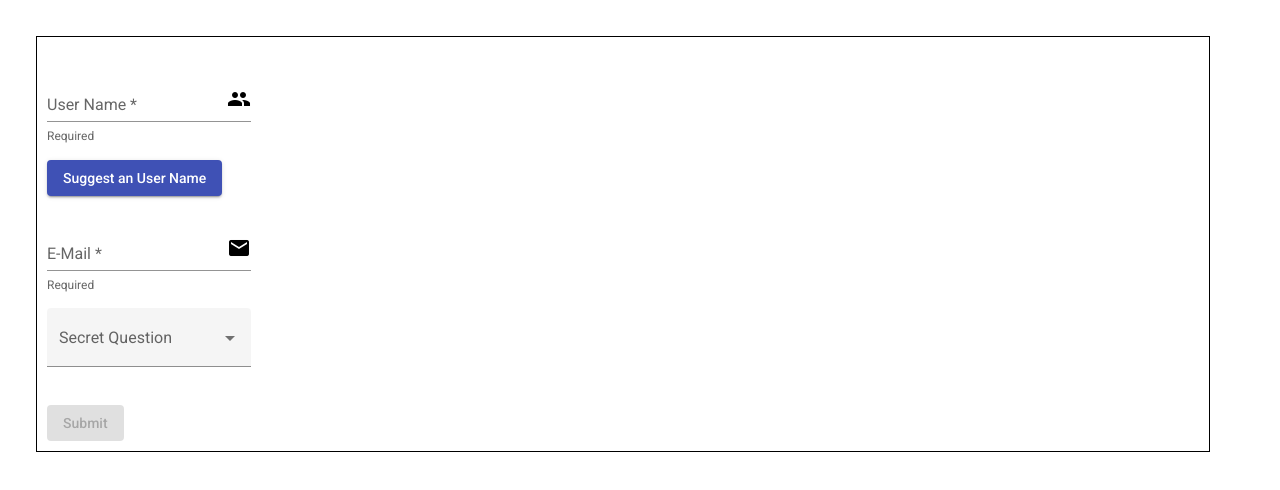
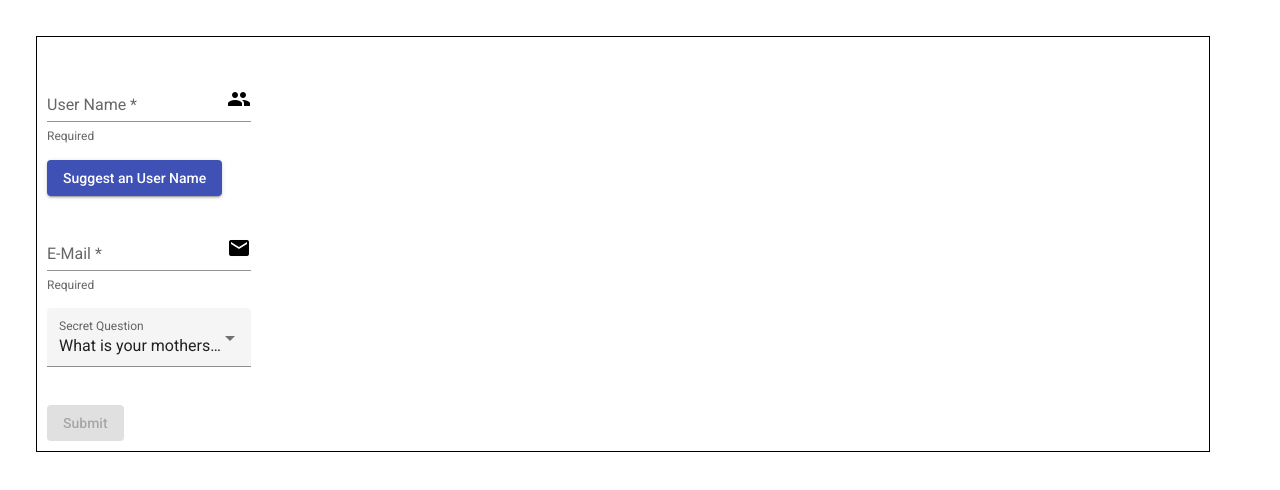
Before and after one commit to FoxGeoff/KataForm1, an Angular app: page / in a window 1280 px wide. Shown: the top 490 px of the page. Built offline with nearby package versions, Linux system fonts and the light colour scheme.

Commit message:
Set a default value

```diff
--- a/src/app/template/template.component.html
+++ b/src/app/template/template.component.html
@@ -33,16 +33,17 @@
         <mat-icon matSuffix>mail</mat-icon>
         <mat-hint>Required</mat-hint>
       </mat-form-field>
-      <mat-error *ngIf="!email.valid && email.touched">Must be a valid email</mat-error>
-
+      <mat-error *ngIf="!email.valid && email.touched"
+        >Must be a valid email</mat-error
+      >
     </p>
 
     <p>
       <mat-form-field appearance="fill">
         <mat-label>Secret Question</mat-label>
-        <mat-select ngModel name="secret">
-          <mat-option *ngFor="let q of questions" [value]="q">
-            {{ q }}
+        <mat-select [ngModel]="defaultQuestion" name="secret">
+          <mat-option *ngFor="let q of questions" [value]="q.value">
+            {{ q.ask }}
           </mat-option>
         </mat-select>
       </mat-form-field>
--- a/src/app/template/template.component.ts
+++ b/src/app/template/template.component.ts
@@ -1,6 +1,10 @@
 import { Component, OnInit, ViewChild } from '@angular/core';
 import { NgForm } from '@angular/forms';
 
+interface Secret {
+  ask: string,
+  value: string
+}
 @Component({
   selector: 'app-template',
   templateUrl: './template.component.html',
@@ -8,12 +12,15 @@ import { NgForm } from '@angular/forms';
 })
 export class TemplateComponent implements OnInit {
 
+
+  defaultQuestion ='pet';
+
   // gives continues access to form
   @ViewChild('f') signUpForm: NgForm;
 
-  questions: string[] = [
-    'What school did you attend',
-    'What is your mothers maiden name'
+  questions: Secret[] = [
+    { ask: 'What school did you attend', value: 'school' },
+    { ask: 'What is your mothers maiden name', value: 'pet' }
   ];
 
   constructor() { }
```
Lines whose indentation alone changed are shown as unchanged.
